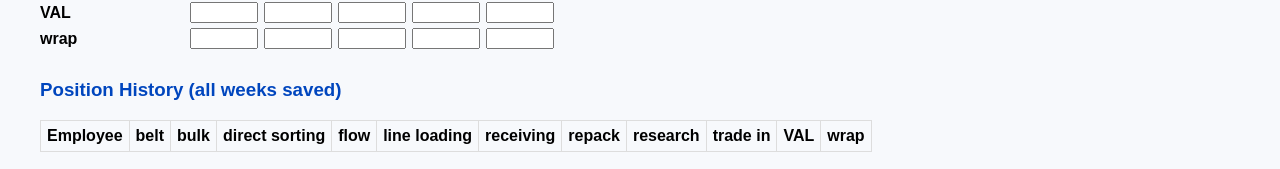
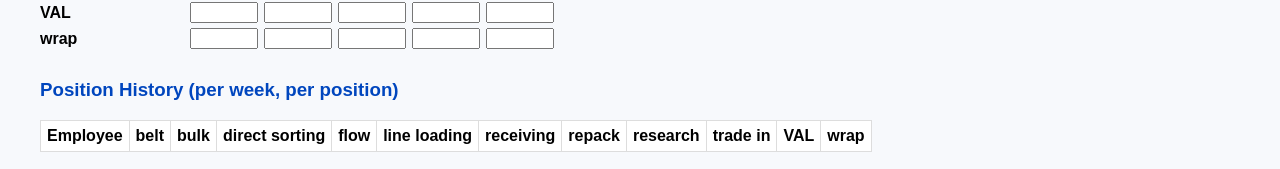
Before and after one commit to John1010015/bbylabor, a React (Create React App) app: page / in a window 1280 px wide. Both pictures are taken after a click on the button "Schedule". Shown: the part 434-603 px from the top of the page. Built offline with nearby package versions, Linux system fonts and the light colour scheme.

Commit message:
Update App.js with position tracking + repeat prevention

```diff
--- a/src/App.js
+++ b/src/App.js
@@ -7,7 +7,7 @@ const BB_YELLOW = "#FFD100";
 const LIGHT_BORDER = "#ddd";
 const BASE_DAYS = ["Mon", "Tue", "Wed", "Thu", "Fri", "Sat"];
 
-// how many past weeks to block same position
+// how many past weeks to avoid repeating the same position
 const LOOKBACK_WEEKS = 2;
 
 const positionsList = [
@@ -37,7 +37,10 @@ const restrictedNames = [
   "Rocha",
 ];
 
-const norm = (s) => String(s || "").trim().toLowerCase();
+const norm = (s) =>
+  String(s || "")
+    .trim()
+    .toLowerCase();
 const did = (pos, day) => `${pos}__${day}`;
 const parseDid = (id) => {
   const i = id.lastIndexOf("__");
@@ -45,6 +48,7 @@ const parseDid = (id) => {
 };
 const shuffle = (arr) => [...arr].sort(() => Math.random() - 0.5);
 
+// base employees
 const initialEmployees = [
   { name: "Denise", positions: ["Receiving", "Direct Sorting", "Re-pack"] },
   { name: "Imelda", positions: ["Belt", "Flow", "Direct Sorting"] },
@@ -74,53 +78,50 @@ const initialEmployees = [
   ...e,
 }));
 
-// helper: was employee in this position in past weeks?
+// was emp in this position in the last N weeks?
 function wasInPositionRecently(empName, pos, history, lookback) {
   if (!history || history.length === 0) return false;
-  // check last N schedules
-  const recent = history.slice(-lookback);
-  for (const weekSchedule of recent) {
-    const posBlock = weekSchedule[pos];
+  const recent = history.slice(-lookback); // last N schedules
+  for (const week of recent) {
+    const posBlock = week[pos];
     if (!posBlock) continue;
-    // check any day in that week
     for (const dayKey of Object.keys(posBlock)) {
       const list = posBlock[dayKey] || [];
-      if (list.some((e) => e.name === empName)) {
-        return true;
-      }
+      if (list.some((e) => e.name === empName)) return true;
     }
   }
   return false;
 }
 
-// build counts from history + current
+// build a table: employee -> position -> how many weeks they did it
 function buildPositionCounts(employees, schedule, history) {
   const counts = {};
-  // initialize
+  // init all to 0
   employees.forEach((e) => {
     counts[e.name] = {};
     positionsList.forEach((p) => (counts[e.name][p] = 0));
   });
 
-  const addFromSchedule = (sch) => {
+  const addWeek = (weekSchedule) => {
+    if (!weekSchedule) return;
     positionsList.forEach((pos) => {
-      const days = sch[pos] || {};
-      Object.values(days).forEach((arr) => {
-        (arr || []).forEach((emp) => {
-          if (!counts[emp.name]) {
-            counts[emp.name] = {};
-            positionsList.forEach((p) => (counts[emp.name][p] = 0));
-          }
-          counts[emp.name][pos] = (counts[emp.name][pos] || 0) + 1;
-        });
+      const daysObj = weekSchedule[pos] || {};
+      const namesThisWeek = new Set();
+      Object.values(daysObj).forEach((arr) => {
+        (arr || []).forEach((emp) => namesThisWeek.add(emp.name));
+      });
+      namesThisWeek.forEach((name) => {
+        if (!counts[name]) {
+          counts[name] = {};
+          positionsList.forEach((p) => (counts[name][p] = 0));
+        }
+        counts[name][pos] = (counts[name][pos] || 0) + 1; // +1 per week
       });
     });
   };
 
-  // from history
-  (history || []).forEach(addFromSchedule);
-  // from current
-  if (schedule && Object.keys(schedule).length) addFromSchedule(schedule);
+  (history || []).forEach(addWeek);
+  if (schedule && Object.keys(schedule).length) addWeek(schedule);
 
   return counts;
 }
@@ -139,7 +140,7 @@ export default function App() {
     [includeSaturday]
   );
 
-  // load
+  // load from localStorage
   useEffect(() => {
     setEmployees(JSON.parse(localStorage.getItem("employees")) || initialEmployees);
     setPositionNeeds(JSON.parse(localStorage.getItem("positionNeeds")) || {});
@@ -148,7 +149,7 @@ export default function App() {
     setIncludeSaturday(JSON.parse(localStorage.getItem("includeSaturday")) || false);
   }, []);
 
-  // save
+  // save to localStorage
   useEffect(() => {
     localStorage.setItem("employees", JSON.stringify(employees));
   }, [employees]);
@@ -174,23 +175,34 @@ export default function App() {
   const generateSchedule = () => {
     const daysActive = activeDays;
     const next = {};
+
+    // track who is already assigned on each day so we don't double-book
+    const dayTaken = {};
+    daysActive.forEach((d) => {
+      dayTaken[d] = new Set();
+    });
+
+    // initialize schedule shape
     for (const pos of positionsList) {
       next[pos] = {};
       for (const d of daysActive) next[pos][d] = [];
     }
 
+    // VAL locked first
     const lockedVAL = employees.filter((e) => e.lockToVAL);
     let pool = shuffle(employees.filter((e) => !e.lockToVAL));
 
-    // put VAL locked in VAL for all days
     for (const e of lockedVAL) {
-      for (const d of daysActive) next["VAL"][d].push(e);
+      for (const d of daysActive) {
+        next["VAL"][d].push(e);
+        dayTaken[d].add(e.name);
+      }
     }
 
     const maxNeed = (pos) =>
       Math.max(...daysActive.map((d) => positionNeeds[pos]?.[d] || 0), 0);
 
-    // loop positions in random order
+    // assign every other position
     for (const pos of shuffle([...positionsList])) {
       if (pos === "VAL") continue;
       const needed = maxNeed(pos);
@@ -198,54 +210,61 @@ export default function App() {
 
       const isAllowedBase = (e) => {
         const name = e.name?.trim();
-        // no girls in bulk / line loading
+        // keep girls out of bulk/line loading
         if (
           ["bulk", "line loading"].includes(norm(pos)) &&
           restrictedNames.includes(name)
         )
           return false;
-        // manual exclusions
         if ((e.exclusions || []).map(norm).includes(norm(pos))) return false;
         return true;
       };
 
-      // 1) employees allowed AND not recently in this position
-      let preferred = pool.filter(
+      const isFreeAllDays = (e) =>
+        daysActive.every((d) => !dayTaken[d].has(e.name));
+
+      // best candidates: allowed + free + not recently in this position
+      let candidates = pool.filter(
         (e) =>
           isAllowedBase(e) &&
+          isFreeAllDays(e) &&
           !wasInPositionRecently(e.name, pos, scheduleHistory, LOOKBACK_WEEKS)
       );
 
-      // 2) if not enough, fall back to allowed regardless of recent
-      if (preferred.length < needed) {
-        const allowed = pool.filter((e) => isAllowedBase(e));
-        preferred = [...preferred, ...allowed.filter((x) => !preferred.includes(x))];
+      // if not enough, allow ones who were in it recently (but still free)
+      if (candidates.length < needed) {
+        const more = pool.filter((e) => isAllowedBase(e) && isFreeAllDays(e));
+        more.forEach((m) => {
+          if (!candidates.includes(m)) candidates.push(m);
+        });
       }
 
-      // 3) sort preferred by how much they actually prefer this position
-      const scored = preferred.map((e) => {
+      // score by employee preference order
+      const scored = candidates.map((e) => {
         const idx = e.positions.map(norm).indexOf(norm(pos));
         return { emp: e, score: idx === -1 ? 99 : idx };
       });
       scored.sort((a, b) => a.score - b.score);
 
-      const pick = scored.slice(0, needed).map((x) => x.emp);
+      const picked = scored.slice(0, needed).map((x) => x.emp);
 
-      // remove picked from pool
-      pool = pool.filter((e) => !pick.some((p) => p.id === e.id));
+      // assign for all days and mark as taken
+      for (const d of daysActive) {
+        next[pos][d] = [...picked];
+        picked.forEach((p) => dayTaken[d].add(p.name));
+      }
 
-      for (const d of daysActive) next[pos][d] = [...pick];
+      // remove from pool so we don't try to use them again in another position
+      pool = pool.filter((e) => !picked.some((p) => p.id === e.id));
     }
 
-    // fill leftover open slots with remaining pool
+    // fill leftover slots with leftovers, still no double-book
     const openSlots = [];
     for (const pos of positionsList) {
       for (const d of daysActive) {
         const need = positionNeeds[pos]?.[d] || 0;
         const current = next[pos][d].length;
-        if (current < need) {
-          openSlots.push({ pos, day: d, remaining: need - current });
-        }
+        if (current < need) openSlots.push({ pos, day: d, remaining: need - current });
       }
     }
 
@@ -253,7 +272,7 @@ export default function App() {
     for (const emp of leftovers) {
       for (const slot of openSlots) {
         if (slot.remaining <= 0) continue;
-        // still respect no girls in bulk/line loading
+        if (dayTaken[slot.day].has(emp.name)) continue;
         if (
           ["bulk", "line loading"].includes(norm(slot.pos)) &&
           restrictedNames.includes(emp.name?.trim())
@@ -261,6 +280,7 @@ export default function App() {
           continue;
         if ((emp.exclusions || []).map(norm).includes(norm(slot.pos))) continue;
         next[slot.pos][slot.day].push(emp);
+        dayTaken[slot.day].add(emp.name);
         slot.remaining -= 1;
         break;
       }
@@ -269,7 +289,7 @@ export default function App() {
     setSchedule(next);
     setGeneratedOnce(true);
 
-    // save history (keep last 6)
+    // save history as array of whole schedules (keep last 6)
     const newHistory = [...scheduleHistory, next].slice(-6);
     setScheduleHistory(newHistory);
 
@@ -300,7 +320,9 @@ export default function App() {
   const counts = buildPositionCounts(employees, schedule, scheduleHistory);
 
   return (
-    <div style={{ fontFamily: "Arial", background: "#f7f9fc", minHeight: "100vh" }}>
+    <div
+      style={{ fontFamily: "Arial", background: "#f7f9fc", minHeight: "100vh" }}
+    >
       <Header tab={tab} setTab={setTab} />
       {tab === "roster" ? (
         <RosterTab employees={employees} setEmployees={setEmployees} />
@@ -346,7 +368,10 @@ function Header({ tab, setTab }) {
         <button onClick={() => setTab("roster")} style={tabBtn(tab === "roster")}>
           Employee Roster
         </button>
-        <button onClick={() => setTab("schedule")} style={tabBtn(tab === "schedule")}>
+        <button
+          onClick={() => setTab("schedule")}
+          style={tabBtn(tab === "schedule")}
+        >
           Schedule
         </button>
       </div>
@@ -408,7 +433,9 @@ function RosterTab({ employees, setEmployees }) {
         </button>
       </div>
 
-      <table style={{ width: "100%", borderCollapse: "collapse", marginTop: 10 }}>
+      <table
+        style={{ width: "100%", borderCollapse: "collapse", marginTop: 10 }}
+      >
         <thead style={{ background: BB_BLUE, color: "white" }}>
           <tr>
             <th>Name</th>
@@ -535,14 +562,22 @@ function ScheduleTab({
 
   return (
     <div style={{ padding: 20, maxWidth: 1200, margin: "0 auto" }}>
-      <div style={{ display: "flex", justifyContent: "space-between", marginBottom: 12 }}>
+      <div
+        style={{
+          display: "flex",
+          justifyContent: "space-between",
+          marginBottom: 12,
+        }}
+      >
         <label style={{ display: "flex", alignItems: "center", gap: 8 }}>
           <input
             type="checkbox"
             checked={includeSaturday}
             onChange={(e) => setIncludeSaturday(e.target.checked)}
           />
-          <span style={{ fontWeight: 700, color: BB_BLUE }}>Include Saturday</span>
+          <span style={{ fontWeight: 700, color: BB_BLUE }}>
+            Include Saturday
+          </span>
         </label>
         <div style={{ display: "flex", gap: 10 }}>
           <button
@@ -577,7 +612,10 @@ function ScheduleTab({
         Set Position Needs ({includeSaturday ? "Mon–Sat" : "Mon–Fri"})
       </h3>
       {positionsList.map((pos) => (
-        <div key={pos} style={{ display: "flex", alignItems: "center", marginBottom: 5 }}>
+        <div
+          key={pos}
+          style={{ display: "flex", alignItems: "center", marginBottom: 5 }}
+        >
           <strong style={{ width: 150 }}>{pos}</strong>
           {activeDays.map((d) => (
             <input
@@ -600,7 +638,9 @@ function ScheduleTab({
               alignItems: "center",
             }}
           >
-            <h3 style={{ color: BB_BLUE }}>Weekly Schedule — Drag names to adjust</h3>
+            <h3 style={{ color: BB_BLUE }}>
+              Weekly Schedule — Drag names to adjust
+            </h3>
             <button
               onClick={exportToExcel}
               style={{
@@ -636,7 +676,9 @@ function ScheduleTab({
                 {positionsList.map((pos) => (
                   <tr key={pos}>
                     <td>
-                      <strong style={{ textTransform: "capitalize" }}>{pos}</strong>
+                      <strong style={{ textTransform: "capitalize" }}>
+                        {pos}
+                      </strong>
                     </td>
                     {activeDays.map((day) => (
                       <td key={day}>
@@ -694,14 +736,17 @@ function ScheduleTab({
         </div>
       )}
 
-      {/* position history table */}
+      {/* history / chart section */}
       <div style={{ marginTop: 30 }}>
-        <h3 style={{ color: BB_BLUE }}>Position History (all weeks saved)</h3>
+        <h3 style={{ color: BB_BLUE }}>
+          Position History (per week, per position)
+        </h3>
         <div style={{ overflowX: "auto" }}>
           <table
             style={{
               borderCollapse: "collapse",
               minWidth: 600,
+              background: "#fff",
             }}
           >
             <thead>
@@ -724,7 +769,13 @@ function ScheduleTab({
                 .sort()
                 .map((name) => (
                   <tr key={name}>
-                    <td style={{ border: `1px solid ${LIGHT_BORDER}`, padding: 6 }}>
+                    <td
+                      style={{
+                        border: `1px solid ${LIGHT_BORDER}`,
+                        padding: 6,
+                        fontWeight: 600,
+                      }}
+                    >
                       {name}
                     </td>
                     {positionsList.map((pos) => (
```
